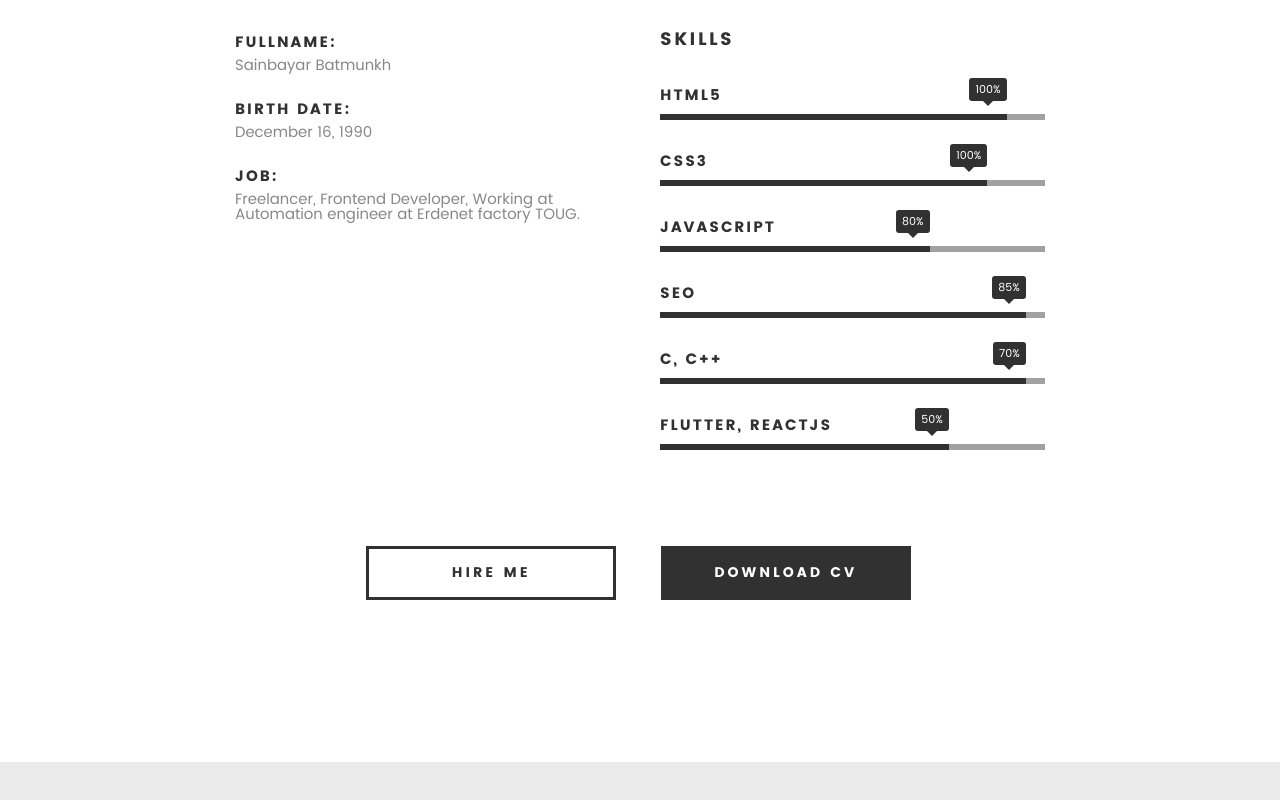
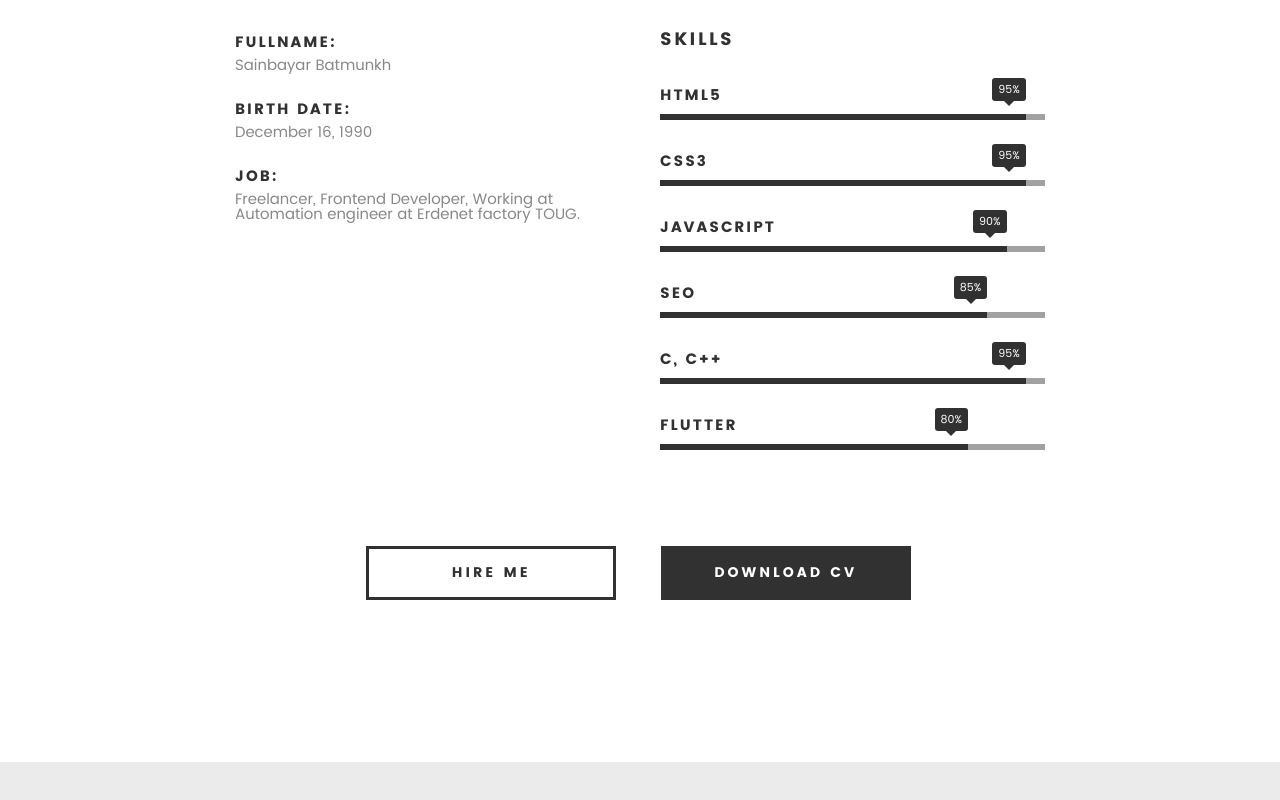
Before and after one commit to MonDroids/SainbayarCV, a plain HTML site: page index.html in a window 1280 px wide. Shown: the part 1253-2053 px from the top of the page. Drawn offline with Linux system fonts and the light colour scheme; files whose address does not match are found by name.

Commit message:
Add files via upload

```diff
--- a/index.html
+++ b/index.html
@@ -151,30 +151,30 @@
 
 				<ul class="skill-bars">
 				   <li>
-				   	<div class="progress percent90"><span>100%</span></div>
+				   	<div class="progress percent95"><span>95%</span></div>
 				   	<strong>HTML5</strong>
 				   </li>
 				   <li>
-				   	<div class="progress percent85"><span>100%</span></div>
+				   	<div class="progress percent95"><span>95%</span></div>
 				   	<strong>CSS3</strong>
 				   </li>
 				   <li>
-				   	<div class="progress percent70"><span>80%</span></div>
+				   	<div class="progress percent90"><span>90%</span></div>
 				   	<strong>JavaScript</strong>
 				   </li>
 				   <li>
-				   	<div class="progress percent95"><span>85%</span></div>
+				   	<div class="progress percent85"><span>85%</span></div>
 				   	<strong>SEO</strong>
 				   </li>
 
 				   <li>
-				   	<div class="progress percent95"><span>70%</span></div>
+				   	<div class="progress percent95"><span>95%</span></div>
 				   	<strong>C, C++</strong>
 				   </li>
 				   <li>
 
-				   	<div class="progress percent75"><span>50%</span></div>
-				   	<strong>Flutter, ReactJs</strong>
+				   	<div class="progress percent80"><span>80%</span></div>
+				   	<strong>Flutter</strong>
 				   </li>
 
 				</ul> <!-- /skill-bars -->
```
